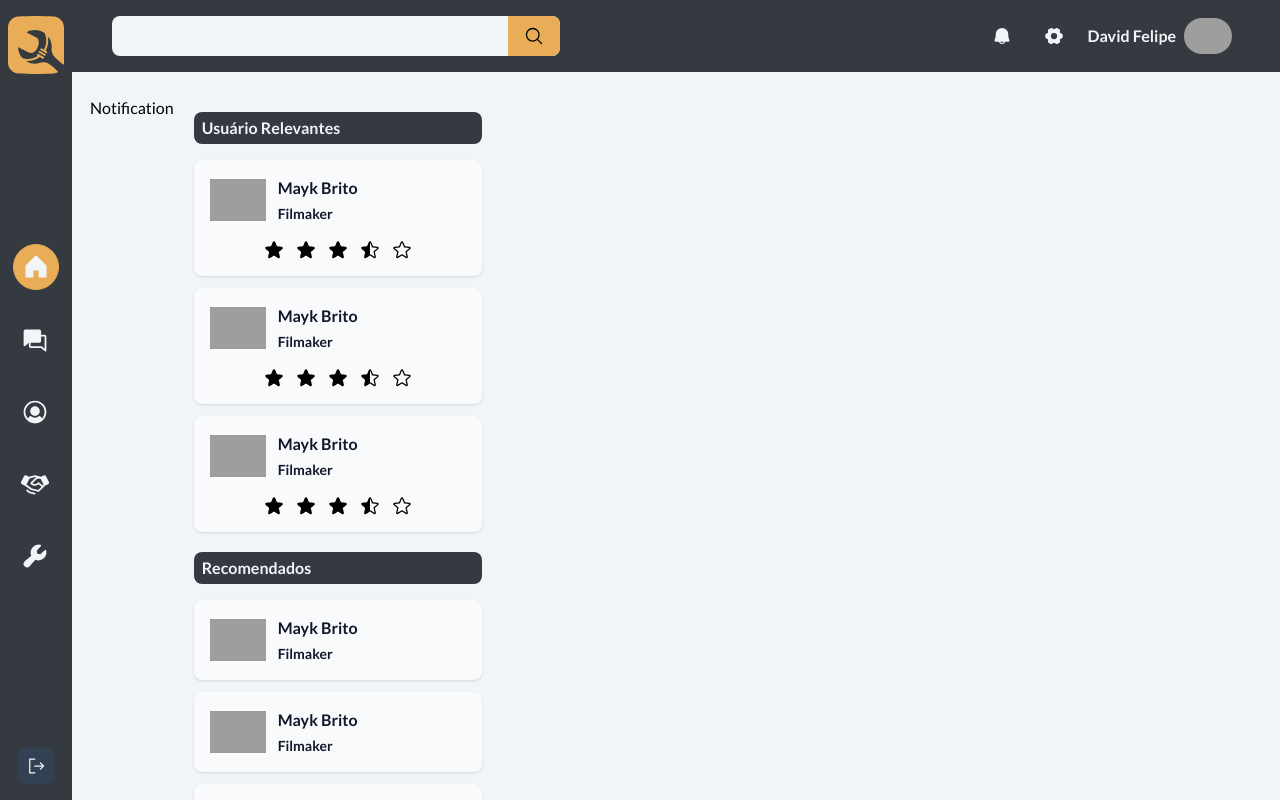
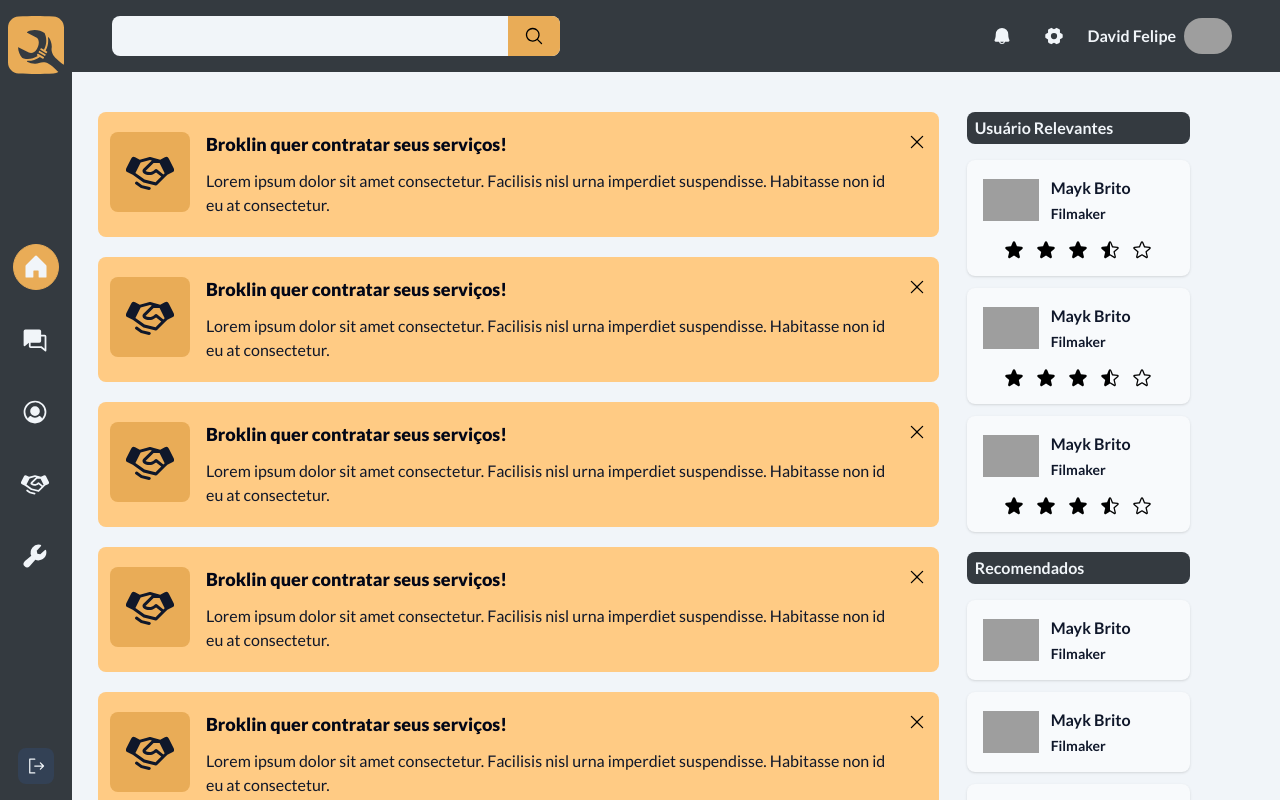
Before and after one commit to DFelipe1/QuebraGalho, a React (Vite) app: page /notification in a window 1280 px wide. Shown: the top 800 px of the page. Built offline with nearby package versions, Linux system fonts and the light colour scheme; grey boxes are pictures that could not be loaded.

Commit message:
final styled notification

```diff
--- a/src/Views/notification/index.tsx
+++ b/src/Views/notification/index.tsx
@@ -1,5 +1,14 @@
+import { NotificationComponent } from "../../components/notificattionComponet";
+
 export function Notification() {
     return (
-        <h1>Notification</h1>
+        <div className="w-full px-2 py-4 space-y-5">
+          <NotificationComponent/>
+          <NotificationComponent/>
+          <NotificationComponent/>
+          <NotificationComponent/>
+          <NotificationComponent/>
+          <NotificationComponent/>
+        </div>
     )
 }
--- a/src/components/header.tsx
+++ b/src/components/header.tsx
@@ -22,7 +22,7 @@ export function Header(){
 
                 <div className="flex gap-4 items-center">
                     <Link
-                        to="/"
+                        to="/notification"
                         className="p-2 text-slate-100 hover:brightness-110"
                     >
                         <Bell size={20} weight="fill"/>
--- /dev/null
+++ b/src/components/notificattionComponet.tsx
@@ -0,0 +1,18 @@
+import { Handshake, X } from "@phosphor-icons/react";
+
+export function NotificationComponent() {
+    return (
+        <div className="w-full px-3 py-5 rounded-lg flex gap-4 items-start bg-secondary-200">
+            <div className="w-fit h-fit p-4 bg-secondary-300 text-slate-900 rounded-lg">
+                <Handshake size={48} weight="fill"/>
+            </div>
+            <div className="w-full space-y-3">
+                <strong className="w-full text-lg font-extrabold text-slate-950 leading-snug"> Broklin quer contratar seus serviços! </strong>
+                <p className="w-full text-base text-slate-900 leading-normal">Lorem ipsum dolor sit amet consectetur. Facilisis nisl urna imperdiet suspendisse. Habitasse non id eu at consectetur.</p>
+            </div>
+            <button className="w-fit h-fit">
+                <X size={20}/>
+            </button>
+        </div>
+    )
+}
```
Also changed, not shown: src/Views/layout.tsx (line endings or trailing spaces).
